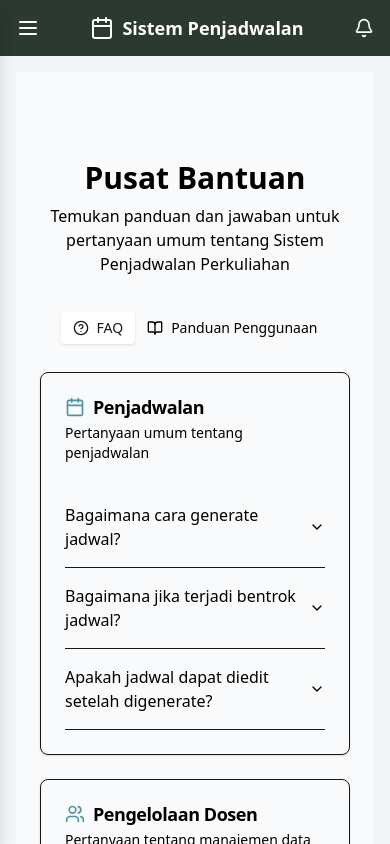
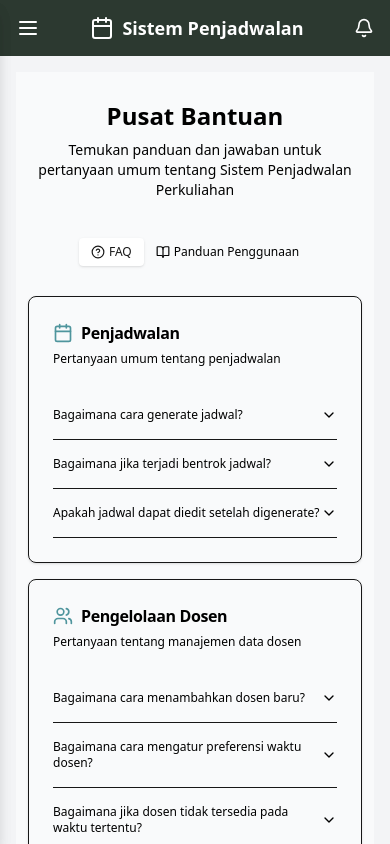
Before and after one commit to keqi000/proyek-pengembangan-web-berbasis-framework-terbaru, a Next.js app: page /admin/help in a window 390 px wide. Shown: the top 844 px of the page. Built offline with nearby package versions, Linux system fonts and the light colour scheme.

Commit message:
update responsive

```diff
--- a/src/app/admin/help/page.tsx
+++ b/src/app/admin/help/page.tsx
@@ -33,21 +33,23 @@ import NavigationBar from "../admin_component/Navbar";
 type QuestionItemData = {
   question: string;
   content: string;
-}
+};
 
 type CardSectionProp = {
   title: string;
   description: string;
   questionData: QuestionItemData[];
-  icon: ReactNode
-}
+  icon: ReactNode;
+};
 
 // TODO: just make this data into JSON maybe?
-const cardSectionData: CardSectionProp[] = [{
+const cardSectionData: CardSectionProp[] = [
+  {
     title: "Penjadwalan",
     description: "Pertanyaan umum tentang penjadwalan",
     icon: <Calendar className="h-5 w-5 text-[#4F959D]" />,
-  questionData: [{
+    questionData: [
+      {
         question: "Bagaimana cara generate jadwal?",
         content: `
       Untuk generate jadwal, navigasi ke menu "Generate
@@ -55,118 +57,138 @@ const cardSectionData: CardSectionProp[] = [{
       klik tombol "Generate Jadwal". Sistem akan otomatis
       membuat jadwal berdasarkan data dosen, mata kuliah,
       dan ruangan yang tersedia.
-    `
-  }, {
+    `,
+      },
+      {
         question: "Bagaimana jika terjadi bentrok jadwal?",
         content: `
       Sistem dirancang untuk menghindari bentrok jadwal.
       Namun jika terjadi, sistem akan memberikan notifikasi
       dan Anda dapat melakukan penyesuaian manual pada
       jadwal yang bentrok.
-    `
-  }, {
+    `,
+      },
+      {
         question: "Apakah jadwal dapat diedit setelah digenerate?",
         content: `
       Ya, jadwal yang sudah digenerate dapat diedit secara
       manual. Anda dapat mengubah waktu, ruangan, atau dosen
       untuk menyesuaikan kebutuhan.
-    `
-  }],
-}, {
+    `,
+      },
+    ],
+  },
+  {
     title: "Pengelolaan Dosen",
     description: "Pertanyaan tentang manajemen data dosen",
     icon: <Users className="h-5 w-5 text-[#4F959D]" />,
-  questionData: [{
+    questionData: [
+      {
         question: "Bagaimana cara menambahkan dosen baru?",
         content: `
       Navigasi ke menu "Kelola Dosen", klik tombol "Tambah
       Dosen", isi formulir dengan data dosen yang diperlukan
       seperti nama, NIP, bidang keahlian, dan preferensi
       waktu mengajar, kemudian klik "Simpan".
-    `
-  }, {
+    `,
+      },
+      {
         question: "Bagaimana cara mengatur preferensi waktu dosen?",
         content: `
       Pada halaman detail dosen, Anda dapat mengatur
       preferensi waktu mengajar dengan memilih hari dan jam
       yang tersedia. Sistem akan memprioritaskan preferensi
       ini saat generate jadwal.
-    `
-  }, {
-    question: 'Bagaimana jika dosen tidak tersedia pada waktu tertentu?',
+    `,
+      },
+      {
+        question: "Bagaimana jika dosen tidak tersedia pada waktu tertentu?",
         content: `
       Anda dapat menandai waktu tidak tersedia pada
       preferensi dosen. Sistem tidak akan menjadwalkan dosen
       tersebut pada waktu yang ditandai tidak tersedia.
-    `
-  }]
-}, {
-  title: 'Mata Kuliah',
-  description: 'Pertanyaan tentang pengelolaan mata kuliah',
+    `,
+      },
+    ],
+  },
+  {
+    title: "Mata Kuliah",
+    description: "Pertanyaan tentang pengelolaan mata kuliah",
     icon: <BookOpen className="h-5 w-5 text-[#4F959D]" />,
-  questionData: [{
+    questionData: [
+      {
         question: "Bagaimana cara menambahkan mata kuliah baru?",
         content: `
       Navigasi ke menu "Kelola Mata Kuliah", klik tombol
       "Tambah Mata Kuliah", isi formulir dengan data yang
       diperlukan seperti kode, nama, SKS, dan prasyarat,
       kemudian klik "Simpan".
-    `
-  }, {
+    `,
+      },
+      {
         question: "Bagaimana cara mengatur dosen pengampu mata kuliah?",
         content: `
       Pada halaman detail mata kuliah, Anda dapat
       menambahkan dosen pengampu dengan memilih dari daftar
       dosen yang tersedia. Satu mata kuliah dapat memiliki
       beberapa dosen pengampu.
-    `
-  }, {
+    `,
+      },
+      {
         question: "Bagaimana cara mengatur prasyarat mata kuliah?",
         content: `
       Pada halaman edit mata kuliah, Anda dapat menambahkan
       prasyarat dengan memilih mata kuliah lain yang menjadi
       prasyarat. Sistem akan mempertimbangkan prasyarat ini
       saat generate jadwal.
-    `
-  }]
-}, {
+    `,
+      },
+    ],
+  },
+  {
     title: "Ruangan",
     description: "Pertanyaan tentang pengelolaan ruangan",
     icon: <Building className="h-5 w-5 text-[#4F959D]" />,
-  questionData: [{
+    questionData: [
+      {
         question: "Bagaimana cara menambahkan ruangan baru?",
         content: `
       Navigasi ke menu "Kelola Ruangan", klik tombol "Tambah
       Ruangan", isi formulir dengan data yang diperlukan
       seperti kode ruangan, kapasitas, dan fasilitas,
       kemudian klik "Simpan".
-    `
-  }, {
+    `,
+      },
+      {
         question: "Bagaimana cara mengatur ketersediaan ruangan?",
         content: `
       Pada halaman detail ruangan, Anda dapat mengatur
       ketersediaan ruangan dengan menandai waktu yang
       tersedia. Sistem akan memperhitungkan ketersediaan ini
       saat generate jadwal.
-    `
-  }, {
+    `,
+      },
+      {
         question: "Bagaimana jika ruangan sedang dalam perbaikan?",
         content: `
       Anda dapat menandai ruangan sebagai "Tidak Tersedia"
       atau "Dalam Perbaikan" pada halaman edit ruangan.
       Ruangan yang ditandai tidak akan digunakan dalam
       penjadwalan.
-    `
-  }]
-}]
+    `,
+      },
+    ],
+  },
+];
 
 type FeatureHelpItemType = {
   title: string;
   steps: string[];
   icon: ReactNode;
-}
+};
 
-const featureHelpStepData: FeatureHelpItemType[] = [{
+const featureHelpStepData: FeatureHelpItemType[] = [
+  {
     title: "Membuat Jadwal Perkuliahan",
     icon: <Calendar className="h-5 w-5 text-[#4F959D]" />,
     steps: [
@@ -178,8 +200,9 @@ const featureHelpStepData: FeatureHelpItemType[] = [{
       `Periksa jadwal dan lakukan penyesuaian jika diperlukan`,
       `Klik "Simpan Jadwal" untuk menyimpan jadwal final`,
       `Jadwal dapat diekspor ke format Excel atau PDF untuk distribusi`,
-  ]
-}, {
+    ],
+  },
+  {
     title: "Mengelola Data Dosen",
     icon: <Users className="h-5 w-5 text-[#4F959D]" />,
     steps: [
@@ -190,8 +213,9 @@ const featureHelpStepData: FeatureHelpItemType[] = [{
       `Klik "Simpan" untuk menyimpan data dosen`,
       `Untuk mengedit data dosen, klik ikon edit pada daftar dosen`,
       `Untuk menghapus dosen, klik ikon hapus (pastikan dosen tidak terkait dengan jadwal aktif)`,
-  ]
-}, {
+    ],
+  },
+  {
     title: "Mengelola Mata Kuliah",
     icon: <BookOpen className="h-5 w-5 text-[#4F959D]" />,
     steps: [
@@ -203,8 +227,9 @@ const featureHelpStepData: FeatureHelpItemType[] = [{
       `Klik "Simpan" untuk menyimpan data mata kuliah`,
       `Untuk mengedit data mata kuliah, klik ikon edit padadaftar mata kuliah`,
       `Untuk menghapus mata kuliah, klik ikon hapus (pastikan mata kuliah tidak terkait dengan jadwal aktif)`,
-  ]
-}, {
+    ],
+  },
+  {
     title: "Mengelola Ruangan",
     icon: <Building className="h-5 w-5 text-[#4F959D]" />,
     steps: [
@@ -216,8 +241,9 @@ const featureHelpStepData: FeatureHelpItemType[] = [{
       `Klik "Simpan" untuk menyimpan data ruangan`,
       `Untuk mengedit data ruangan, klik ikon edit pada daftar ruangan`,
       `Untuk menghapus ruangan, klik ikon hapus (pastikan ruangan tidak terkait dengan jadwal aktif)`,
-  ]
-}, {
+    ],
+  },
+  {
     title: "Mencari dan Memfilter Data",
     icon: <Search className="h-5 w-5 text-[#4F959D]" />,
     steps: [
@@ -227,66 +253,65 @@ const featureHelpStepData: FeatureHelpItemType[] = [{
       `Gunakan filter untuk mempersempit hasil pencarian`,
       `Klik header kolom untuk mengurutkan data berdasarkan kolom tersebut`,
       `Gunakan tombol ekspor untuk mengunduh data dalam format Excel atau PDF`,
-  ]
-}]
-
+    ],
+  },
+];
 
 // TODO: better name?
-function FeatureHelpStepSection({title, icon, steps}: FeatureHelpItemType){
+function FeatureHelpStepSection({ title, icon, steps }: FeatureHelpItemType) {
   return (
     <div>
       <h3 className="text-lg font-medium flex items-center gap-2 mb-3 text-black">
-      {" "}
-      {/* Changed text color */}
         {icon}
-      {title}
+        <span className="break-words">{title}</span>
       </h3>
-    <ol className="list-decimal pl-5 space-y-2 text-black">
-      {" "}
-      {/* Changed text color */}
+      <ol className="list-decimal pl-5 space-y-2 text-black text-sm sm:text-base">
         {steps.map((step, index) => (
-        <li key={`step-${index}`}>{step}</li>
+          <li key={`step-${index}`} className="break-words">
+            {step}
+          </li>
         ))}
       </ol>
     </div>
-  )
+  );
 }
 
-function CardSection({title, description, icon, questionData}: CardSectionProp){
+function CardSection({
+  title,
+  description,
+  icon,
+  questionData,
+}: CardSectionProp) {
   return (
     <Card>
       <CardHeader>
-        <CardTitle className="flex items-center gap-2 text-black">
-          {" "}
-          {/* Changed text color */}
-          {/* <Calendar className="h-5 w-5 text-[#4F959D]" /> */}
+        <CardTitle className="flex items-center gap-2 text-black text-base sm:text-lg">
           {icon}
-          {title}
+          <span className="break-words">{title}</span>
         </CardTitle>
-        <CardDescription className="text-black">
+        <CardDescription className="text-black text-xs sm:text-sm">
           {description}
-        </CardDescription>{" "}
-        {/* Changed text color */}
+        </CardDescription>
       </CardHeader>
       <CardContent>
         <Accordion type="single" collapsible className="w-full">
           {questionData.map((item, index) => (
-            <AccordionItem key={`card-${title}-accordion-${index}`} value={`item-${index}`}>
-              <AccordionTrigger className="text-black text-left">
+            <AccordionItem
+              key={`card-${title}-accordion-${index}`}
+              value={`item-${index}`}
+            >
+              <AccordionTrigger className="text-black text-left text-xs sm:text-sm">
                 {item.question}
-              </AccordionTrigger>{" "}
-              {/* Changed text color */}
-              <AccordionContent className="text-black bg-gray-100 p-2">
-                {" "}
+              </AccordionTrigger>
+              <AccordionContent className="text-black bg-gray-100 p-2 text-xs sm:text-sm">
                 {item.content}
               </AccordionContent>
             </AccordionItem>
           ))}
-
         </Accordion>
       </CardContent>
     </Card>
-  )
+  );
 }
 
 export default function HelpPage() {
@@ -301,11 +326,13 @@ export default function HelpPage() {
         userName={userName}
       />
 
-      <div className="lg:pl-64 pt-16 lg:pt-0">
-        <div className="p-6 max-w-5xl mx-auto lg:mx-auto lg:pr-64">
+      <div className="lg:pl-0 pt-4 lg:pt-0">
+        <div className="p-3 sm:p-6 w-full max-w-full mx-auto">
           <div className="mb-8 text-center">
-            <h1 className="text-3xl font-bold text-black">Pusat Bantuan</h1>
-            <p className="text-black mt-2">
+            <h1 className="text-2xl sm:text-3xl font-bold text-black">
+              Pusat Bantuan
+            </h1>
+            <p className="text-black mt-2 text-sm sm:text-base px-2">
               Temukan panduan dan jawaban untuk pertanyaan umum tentang Sistem
               Penjadwalan Perkuliahan
             </p>
@@ -314,22 +341,22 @@ export default function HelpPage() {
             <TabsList className="mb-6 mx-auto flex justify-center">
               <TabsTrigger
                 value="faq"
-                className="flex items-center gap-2 text-black"
+                className="flex items-center gap-1 sm:gap-2 text-black text-xs sm:text-sm"
               >
-                <HelpCircle size={16} />
+                <HelpCircle size={14} />
                 <span>FAQ</span>
               </TabsTrigger>
               <TabsTrigger
                 value="guides"
-                className="flex items-center gap-2 text-black"
+                className="flex items-center gap-1 sm:gap-2 text-black text-xs sm:text-sm"
               >
-                <BookOpen size={16} />
+                <BookOpen size={14} />
                 <span>Panduan Penggunaan</span>
               </TabsTrigger>
             </TabsList>
 
             <TabsContent value="faq">
-              <div className="grid gap-6 md:grid-cols-2">
+              <div className="grid gap-4 sm:gap-6 md:grid-cols-1 lg:grid-cols-2 xl:grid-cols-2">
                 {cardSectionData.map((item, index) => (
                   <CardSection
                     key={`card-${index}`}
@@ -343,22 +370,19 @@ export default function HelpPage() {
             </TabsContent>
 
             <TabsContent value="guides">
-              <div className="grid gap-6 md:grid-cols-1">
+              <div className="grid gap-4 sm:gap-6 md:grid-cols-1">
                 <Card>
                   <CardHeader>
-                    <CardTitle className="text-black text-center">
+                    <CardTitle className="text-black text-center text-lg sm:text-xl">
                       Panduan Penggunaan Sistem Penjadwalan
-                    </CardTitle>{" "}
-                    {/* Changed text color and centered */}
-                    <CardDescription className="text-black text-center">
-                      {" "}
-                      {/* Changed text color and centered */}
+                    </CardTitle>
+                    <CardDescription className="text-black text-center text-xs sm:text-sm">
                       Langkah-langkah detail untuk menggunakan fitur utama
                       sistem
                     </CardDescription>
                   </CardHeader>
                   <CardContent>
-                    <div className="space-y-8">
+                    <div className="space-y-6 sm:space-y-8">
                       {featureHelpStepData.map((feature, index) => (
                         <FeatureHelpStepSection
                           key={`feature-help-step-${index}`}
@@ -371,33 +395,27 @@ export default function HelpPage() {
                   </CardContent>
                 </Card>
 
-                <Card className="mt-6">
+                <Card className="mt-4 sm:mt-6">
                   <CardHeader>
-                    <CardTitle className="text-black text-center">
+                    <CardTitle className="text-black text-center text-lg sm:text-xl">
                       Video Tutorial
-                    </CardTitle>{" "}
-                    {/* Changed text color and centered */}
-                    <CardDescription className="text-black text-center">
-                      {" "}
-                      {/* Changed text color and centered */}
+                    </CardTitle>
+                    <CardDescription className="text-black text-center text-xs sm:text-sm">
                       Panduan visual untuk membantu Anda memahami sistem dengan
                       lebih baik
                     </CardDescription>
                   </CardHeader>
                   <CardContent>
-                    <div className="grid gap-6 md:grid-cols-2 lg:grid-cols-3">
+                    <div className="grid gap-4 sm:gap-6 grid-cols-1 sm:grid-cols-2 lg:grid-cols-3">
                       <div className="border rounded-lg overflow-hidden">
                         <div className="aspect-video bg-gray-200 flex items-center justify-center">
-                          <BookOpen className="h-10 w-10 text-gray-400" />
+                          <BookOpen className="h-8 w-8 sm:h-10 sm:w-10 text-gray-400" />
                         </div>
-                        <div className="p-4">
-                          <h4 className="font-medium text-black">
+                        <div className="p-3 sm:p-4">
+                          <h4 className="font-medium text-black text-sm sm:text-base">
                             Pengenalan Sistem
-                          </h4>{" "}
-                          {/* Changed text color */}
-                          <p className="text-sm text-black mt-1">
-                            {" "}
-                            {/* Changed text color */}
+                          </h4>
+                          <p className="text-xs sm:text-sm text-black mt-1">
                             Penjelasan dasar tentang fitur-fitur utama sistem
                             penjadwalan
                           </p>
@@ -406,16 +424,13 @@ export default function HelpPage() {
 
                       <div className="border rounded-lg overflow-hidden">
                         <div className="aspect-video bg-gray-200 flex items-center justify-center">
-                          <Calendar className="h-10 w-10 text-gray-400" />
+                          <Calendar className="h-8 w-8 sm:h-10 sm:w-10 text-gray-400" />
                         </div>
-                        <div className="p-4">
-                          <h4 className="font-medium text-black">
+                        <div className="p-3 sm:p-4">
+                          <h4 className="font-medium text-black text-sm sm:text-base">
                             Cara Generate Jadwal
-                          </h4>{" "}
-                          {/* Changed text color */}
-                          <p className="text-sm text-black mt-1">
-                            {" "}
-                            {/* Changed text color */}
+                          </h4>
+                          <p className="text-xs sm:text-sm text-black mt-1">
                             Langkah-langkah detail untuk membuat jadwal
                             perkuliahan otomatis
                           </p>
@@ -424,16 +439,13 @@ export default function HelpPage() {
 
                       <div className="border rounded-lg overflow-hidden">
                         <div className="aspect-video bg-gray-200 flex items-center justify-center">
-                          <Users className="h-10 w-10 text-gray-400" />
+                          <Users className="h-8 w-8 sm:h-10 sm:w-10 text-gray-400" />
                         </div>
-                        <div className="p-4">
-                          <h4 className="font-medium text-black">
+                        <div className="p-3 sm:p-4">
+                          <h4 className="font-medium text-black text-sm sm:text-base">
                             Mengelola Data Dosen
-                          </h4>{" "}
-                          {/* Changed text color */}
-                          <p className="text-sm text-black mt-1">
-                            {" "}
-                            {/* Changed text color */}
+                          </h4>
+                          <p className="text-xs sm:text-sm text-black mt-1">
                             Cara menambah, mengedit, dan menghapus data dosen
                           </p>
                         </div>
@@ -442,52 +454,43 @@ export default function HelpPage() {
                   </CardContent>
                 </Card>
 
-                <Card className="mt-6">
+                <Card className="mt-4 sm:mt-6">
                   <CardHeader>
-                    <CardTitle className="text-black text-center">
+                    <CardTitle className="text-black text-center text-lg sm:text-xl">
                       Kontak Dukungan
-                    </CardTitle>{" "}
-                    {/* Changed text color and centered */}
-                    <CardDescription className="text-black text-center">
-                      {" "}
-                      {/* Changed text color and centered */}
+                    </CardTitle>
+                    <CardDescription className="text-black text-center text-xs sm:text-sm">
                       Butuh bantuan lebih lanjut? Hubungi tim dukungan kami
                     </CardDescription>
                   </CardHeader>
                   <CardContent>
                     <div className="space-y-4">
-                      <div className="flex items-center gap-3 p-4 bg-gray-50 rounded-lg">
+                      <div className="flex flex-col sm:flex-row items-start sm:items-center gap-3 p-3 sm:p-4 bg-gray-50 rounded-lg">
                         <div className="h-10 w-10 rounded-full bg-[#4F959D] flex items-center justify-center text-white">
                           <HelpCircle size={20} />
                         </div>
                         <div>
-                          <h4 className="font-medium text-black">
+                          <h4 className="font-medium text-black text-sm sm:text-base">
                             Dukungan Teknis
-                          </h4>{" "}
-                          {/* Changed text color */}
-                          <p className="text-sm text-black">
+                          </h4>
+                          <p className="text-xs sm:text-sm text-black">
                             support@sistempenjadwalan.ac.id
-                          </p>{" "}
-                          {/* Changed text color */}
-                          <p className="text-sm text-black">
+                          </p>
+                          <p className="text-xs sm:text-sm text-black">
                             +62 123 4567 890
-                          </p>{" "}
-                          {/* Changed text color */}
+                          </p>
                         </div>
                       </div>
 
-                      <div className="flex items-center gap-3 p-4 bg-gray-50 rounded-lg">
+                      <div className="flex flex-col sm:flex-row items-start sm:items-center gap-3 p-3 sm:p-4 bg-gray-50 rounded-lg">
                         <div className="h-10 w-10 rounded-full bg-[#4F959D] flex items-center justify-center text-white">
                           <BookOpen size={20} />
                         </div>
                         <div>
-                          <h4 className="font-medium text-black">
+                          <h4 className="font-medium text-black text-sm sm:text-base">
                             Dokumentasi Lengkap
-                          </h4>{" "}
-                          {/* Changed text color */}
-                          <p className="text-sm text-black">
-                            {" "}
-                            {/* Changed text color */}
+                          </h4>
+                          <p className="text-xs sm:text-sm text-black">
                             Akses dokumentasi lengkap sistem di{" "}
                             <a
                               href="#"
```
Lines whose indentation alone changed are shown as unchanged.
